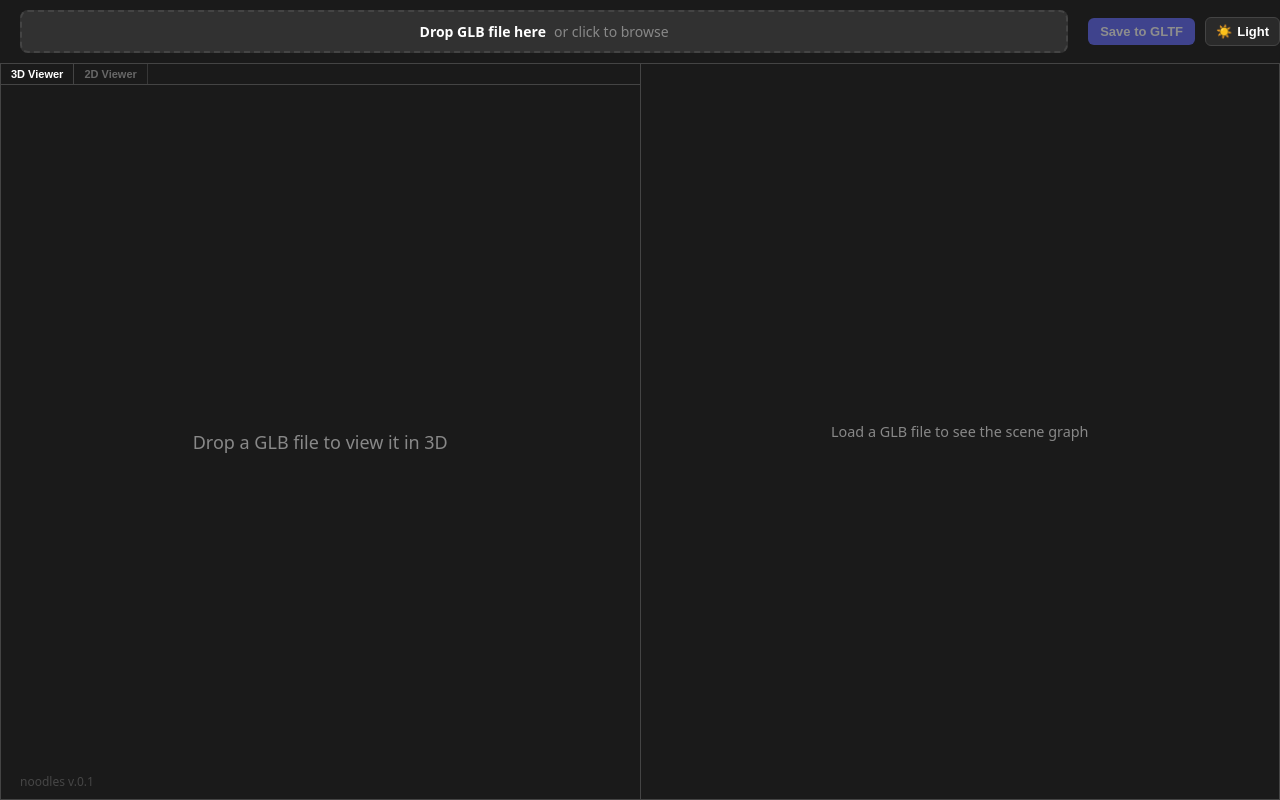
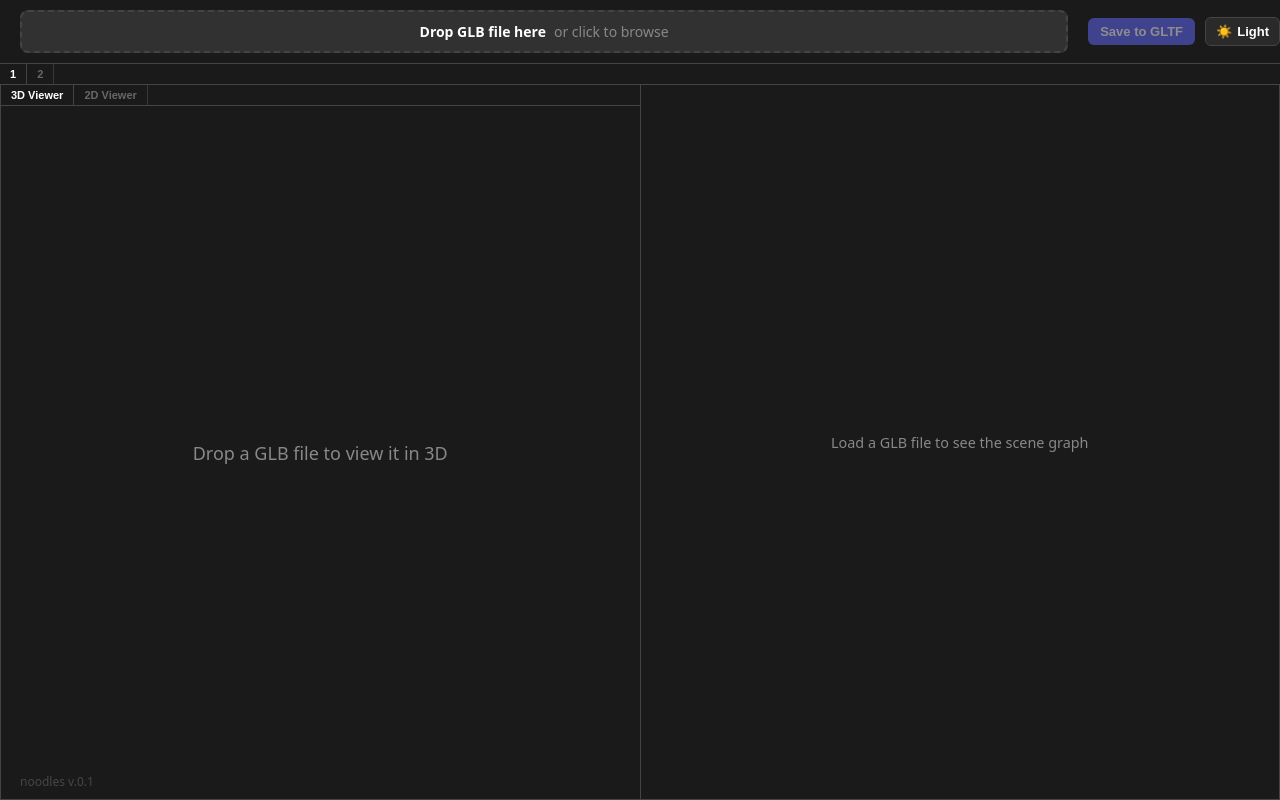
Before and after one commit to jovcem/noodles, a React (Vite) app: page / in a window 1280 px wide. Built offline with nearby package versions, Linux system fonts and the light colour scheme; no server answers.

Commit message:
Layouts added

```diff
--- a/src/App.jsx
+++ b/src/App.jsx
@@ -1,12 +1,10 @@
 import { useEffect } from 'react'
 import DropZone from './components/DropZone'
 import ActionButtons from './components/ActionButtons'
-import ViewerPanel from './components/ViewerPanel'
-import NodeEditor from './components/node-editor/NodeEditor'
-import MaterialDetailView from './components/node-editor/MaterialDetailView'
-import SkinDetailView from './components/node-editor/SkinDetailView'
-import PropertyPanel from './components/propertyPane/PropertyPanel'
 import ThemeToggle from './components/ThemeToggle'
+import Layout1 from './components/layout/Layout1'
+import Layout2 from './components/layout/Layout2'
+import LayoutSelector from './components/layout/LayoutSelector'
 import { useTheme } from './contexts/ThemeContext'
 import { useSceneStore } from './store/sceneStore'
 import { loadDemoFile } from './utils/loadDemoFile'
@@ -15,8 +13,7 @@ import { trackPageView } from './utils/analytics'
 
 function App() {
   const { currentTheme } = useTheme();
-  const materialDetailMode = useSceneStore((state) => state.materialDetailMode);
-  const skinDetailMode = useSceneStore((state) => state.skinDetailMode);
+  const currentLayout = useSceneStore((state) => state.currentLayout);
   const loadModel = useSceneStore((state) => state.loadModel);
   const setNodes = useSceneStore((state) => state.setNodes);
   const setEdges = useSceneStore((state) => state.setEdges);
@@ -88,32 +85,9 @@ function App() {
         </div>
       </div>
 
-      <div className="split-container">
-        <div className="viewer-panel" style={{
-          backgroundColor: currentTheme.background,
-          border: `1px solid ${currentTheme.border}`,
-          borderRight: 'none'
-        }}>
-          <ViewerPanel />
-        </div>
+      <LayoutSelector />
 
-        <div className="editor-panel" style={{
-          position: 'relative',
-          backgroundColor: currentTheme.background,
-          border: `1px solid ${currentTheme.border}`
-        }}>
-          {materialDetailMode ? (
-            <MaterialDetailView />
-          ) : skinDetailMode ? (
-            <SkinDetailView />
-          ) : (
-            <>
-              <NodeEditor />
-              <PropertyPanel />
-            </>
-          )}
-        </div>
-      </div>
+      {currentLayout === 1 ? <Layout1 /> : <Layout2 />}
     </div>
   )
 }
--- /dev/null
+++ b/src/components/layout/Layout1.jsx
@@ -0,0 +1,44 @@
+import ViewerPanel from '../ViewerPanel';
+import NodeEditor from '../node-editor/NodeEditor';
+import MaterialDetailView from '../node-editor/MaterialDetailView';
+import SkinDetailView from '../node-editor/SkinDetailView';
+import PropertyPanel from '../propertyPane/PropertyPanel';
+import { useTheme } from '../../contexts/ThemeContext';
+import { useSceneStore } from '../../store/sceneStore';
+
+function Layout1() {
+  const { currentTheme } = useTheme();
+  const materialDetailMode = useSceneStore((state) => state.materialDetailMode);
+  const skinDetailMode = useSceneStore((state) => state.skinDetailMode);
+
+  return (
+    <div className="split-container">
+      <div className="viewer-panel" style={{
+        backgroundColor: currentTheme.background,
+        border: `1px solid ${currentTheme.border}`,
+        borderRight: 'none'
+      }}>
+        <ViewerPanel key="viewer-panel" />
+      </div>
+
+      <div className="editor-panel" style={{
+        position: 'relative',
+        backgroundColor: currentTheme.background,
+        border: `1px solid ${currentTheme.border}`
+      }}>
+        {materialDetailMode ? (
+          <MaterialDetailView key="material-detail" />
+        ) : skinDetailMode ? (
+          <SkinDetailView key="skin-detail" />
+        ) : (
+          <>
+            <NodeEditor key="node-editor" />
+            <PropertyPanel />
+          </>
+        )}
+      </div>
+    </div>
+  );
+}
+
+export default Layout1;
--- /dev/null
+++ b/src/components/layout/Layout2.jsx
@@ -0,0 +1,64 @@
+import ViewerPanel from '../ViewerPanel';
+import NodeEditor from '../node-editor/NodeEditor';
+import MaterialDetailView from '../node-editor/MaterialDetailView';
+import SkinDetailView from '../node-editor/SkinDetailView';
+import PropertyPanel from '../propertyPane/PropertyPanel';
+import { useTheme } from '../../contexts/ThemeContext';
+import { useSceneStore } from '../../store/sceneStore';
+
+function Layout2() {
+  const { currentTheme } = useTheme();
+  const materialDetailMode = useSceneStore((state) => state.materialDetailMode);
+  const skinDetailMode = useSceneStore((state) => state.skinDetailMode);
+
+  return (
+    <div className="split-container">
+      {/* Left 80% - Vertical split */}
+      <div style={{
+        flex: 4, // 80% = 4/5
+        display: 'flex',
+        flexDirection: 'column',
+        overflow: 'hidden',
+      }}>
+        {/* Top: Viewer */}
+        <div className="viewer-panel" style={{
+          flex: 1,
+          backgroundColor: currentTheme.background,
+          border: `1px solid ${currentTheme.border}`,
+          borderBottom: 'none',
+          overflow: 'hidden',
+        }}>
+          <ViewerPanel key="viewer-panel" />
+        </div>
+
+        {/* Bottom: Node Editor */}
+        <div style={{
+          flex: 1,
+          backgroundColor: currentTheme.background,
+          border: `1px solid ${currentTheme.border}`,
+          overflow: 'hidden',
+        }}>
+          {materialDetailMode ? (
+            <MaterialDetailView key="material-detail" />
+          ) : skinDetailMode ? (
+            <SkinDetailView key="skin-detail" />
+          ) : (
+            <NodeEditor key="node-editor" />
+          )}
+        </div>
+      </div>
+
+      {/* Right 20% - Property Panel only */}
+      <div className="editor-panel" style={{
+        flex: 1, // 20% = 1/5
+        backgroundColor: currentTheme.background,
+        border: `1px solid ${currentTheme.border}`,
+        borderLeft: 'none',
+      }}>
+        <PropertyPanel key="property-panel" inline={true} />
+      </div>
+    </div>
+  );
+}
+
+export default Layout2;
--- /dev/null
+++ b/src/components/layout/LayoutSelector.jsx
@@ -0,0 +1,37 @@
+import Toolbar from '../shared/Toolbar';
+import { useSceneStore } from '../../store/sceneStore';
+import { useTheme } from '../../contexts/ThemeContext';
+
+function LayoutSelector() {
+  const { currentTheme } = useTheme();
+  const currentLayout = useSceneStore((state) => state.currentLayout);
+  const setLayout = useSceneStore((state) => state.setLayout);
+
+  return (
+    <div style={{
+      borderTop: `1px solid ${currentTheme.border}`,
+    }}>
+      <div style={{
+        borderBottom: 'none',
+        marginBottom: '-1px', // Hide the Toolbar's bottom border
+      }}>
+        <Toolbar>
+          <Toolbar.Button
+            isActive={currentLayout === 1}
+            onClick={() => setLayout(1)}
+          >
+            1
+          </Toolbar.Button>
+          <Toolbar.Button
+            isActive={currentLayout === 2}
+            onClick={() => setLayout(2)}
+          >
+            2
+          </Toolbar.Button>
+        </Toolbar>
+      </div>
+    </div>
+  );
+}
+
+export default LayoutSelector;
--- a/src/components/propertyPane/PropertyPanel.jsx
+++ b/src/components/propertyPane/PropertyPanel.jsx
@@ -6,12 +6,12 @@ import MaterialProperties from './MaterialProperties';
 import SkinProperties from './SkinProperties';
 import AnimationProperties from './AnimationProperties';
 
-function PropertyPanel() {
+function PropertyPanel({ inline = false }) {
   const { currentTheme } = useTheme();
   const selectedNode = useSceneStore((state) => state.selectedNode);
   const setSelectedNode = useSceneStore((state) => state.setSelectedNode);
 
-  if (!selectedNode) {
+  if (!selectedNode && !inline) {
     return null;
   }
 
@@ -20,6 +20,19 @@ function PropertyPanel() {
   };
 
   const renderProperties = () => {
+    if (!selectedNode) {
+      return (
+        <div style={{
+          padding: '20px',
+          textAlign: 'center',
+          color: currentTheme.textSecondary,
+          fontSize: '13px'
+        }}>
+          Select a node to view properties
+        </div>
+      );
+    }
+
     switch (selectedNode.nodeType) {
       case 'node':
         return <NodeProperties data={selectedNode} />;
@@ -37,12 +50,14 @@ function PropertyPanel() {
   };
 
   return (
-    <div style={panelStyle(currentTheme)}>
+    <div style={inline ? inlinePanelStyle(currentTheme) : panelStyle(currentTheme)}>
       <div style={headerStyle(currentTheme)}>
         <h3 style={titleStyle(currentTheme)}>Properties</h3>
-        <button onClick={handleClose} style={closeButtonStyle(currentTheme)}>
-          ×
-        </button>
+        {!inline && (
+          <button onClick={handleClose} style={closeButtonStyle(currentTheme)}>
+            ×
+          </button>
+        )}
       </div>
       <div style={contentStyle}>{renderProperties()}</div>
     </div>
@@ -58,6 +73,15 @@ const panelStyle = (currentTheme) => ({
   backgroundColor: currentTheme.surface,
   borderLeft: `1px solid ${currentTheme.border}`,
   zIndex: 1000,
+  display: 'flex',
+  flexDirection: 'column',
+  overflow: 'hidden',
+});
+
+const inlinePanelStyle = (currentTheme) => ({
+  width: '100%',
+  height: '100%',
+  backgroundColor: currentTheme.surface,
   display: 'flex',
   flexDirection: 'column',
   overflow: 'hidden',
--- a/src/store/sceneStore.js
+++ b/src/store/sceneStore.js
@@ -22,6 +22,7 @@ export const useSceneStore = create((set, get) => ({
   currentPlayingAnimation: null, // Name of currently playing animation
   modelViewerRef: null, // Reference to model-viewer element
   animationCurrentTime: 0, // Current playback position in seconds
+  currentLayout: 1, // Current layout (1 or 2)
 
   // Node filtering state (which subtypes to show)
   nodeFilters: {
@@ -101,6 +102,9 @@ export const useSceneStore = create((set, get) => ({
 
   // Viewer mode actions
   setViewerMode: (mode) => set({ viewerMode: mode }),
+
+  // Layout actions
+  setLayout: (layout) => set({ currentLayout: layout }),
 
   // Node filter actions
   toggleNodeFilter: (subType) => set((state) => ({
```
